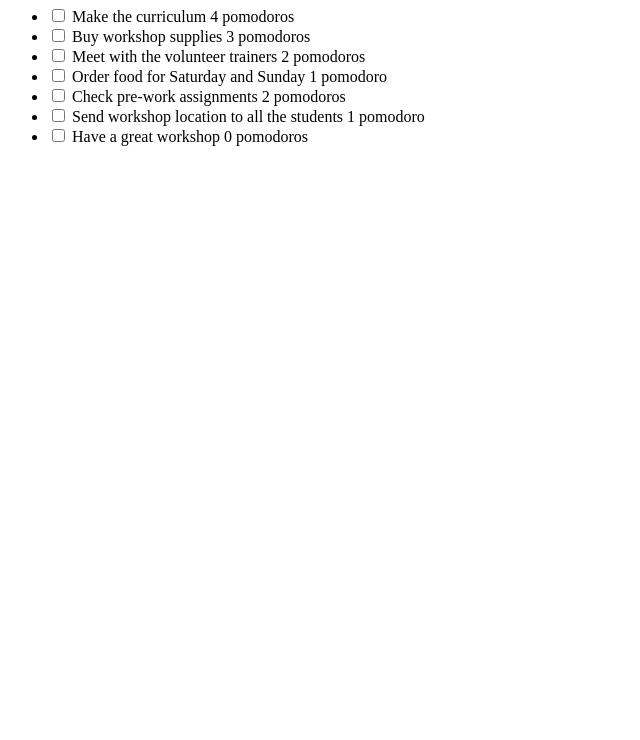
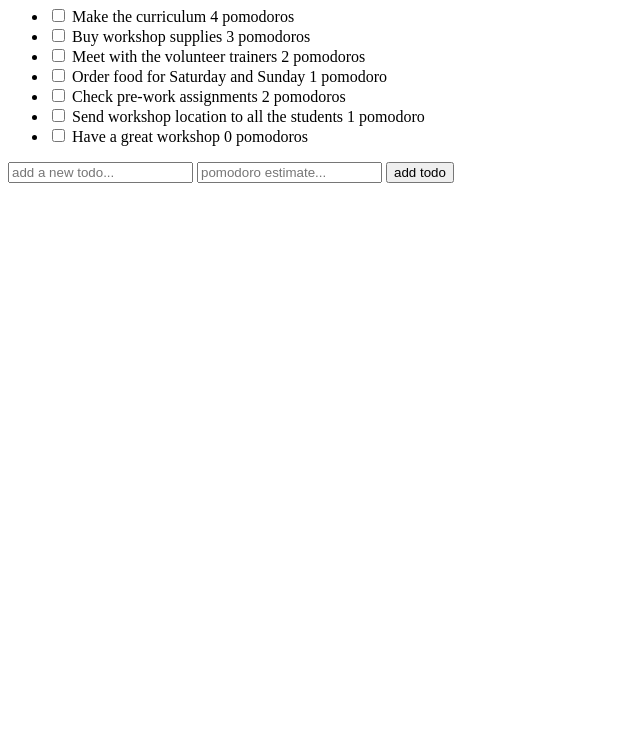
Before and after one commit to seirrahbrown/todo_app_front_end, a plain HTML site: page index.html in a window 1280 px wide. Shown: the part 60-800 px from the top of the page, without its empty margins (0-640 px from the left). Drawn offline with Linux system fonts and the light colour scheme.

Commit message:
Add inputs

```diff
--- a/index.html
+++ b/index.html
@@ -34,5 +34,8 @@
         Have a great workshop 0 pomodoros
       </li>
     </ul>
-  </body>
+    <input type="text" placeholder= "add a new todo...">
+    <input type= "number" placeholder= "pomodoro estimate...">
+    <input type= "submit" value= "add todo">
+    </body>
 </html>
```
